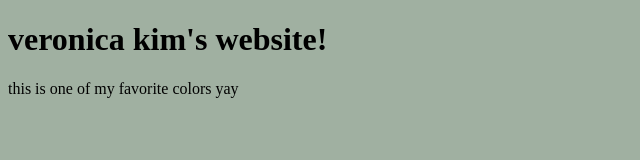
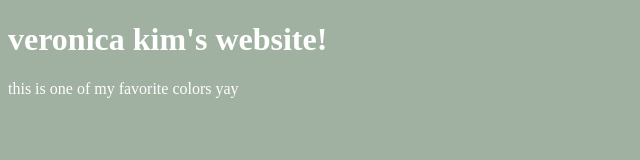
Before and after one commit to veronicakim/veronicakim.github.io, a plain HTML site: page index.html in a window 1280 px wide. Shown: the whole page, without its empty margins (0-640 px from the left). Drawn offline with Linux system fonts and the light colour scheme.

Commit message:
Update index.html

```diff
--- a/index.html
+++ b/index.html
@@ -6,8 +6,8 @@
    </head>
 
    <body style="background-color:#a0b0a1;">
-     <h1 style="font-color:white;">veronica kim's website!</h1>
-     <p style="font-color:white;">this is one of my favorite colors yay</p>
+     <h1 style="color:white;">veronica kim's website!</h1>
+     <p style="color:white;">this is one of my favorite colors yay</p>
    </body>
 
 </html>
```
